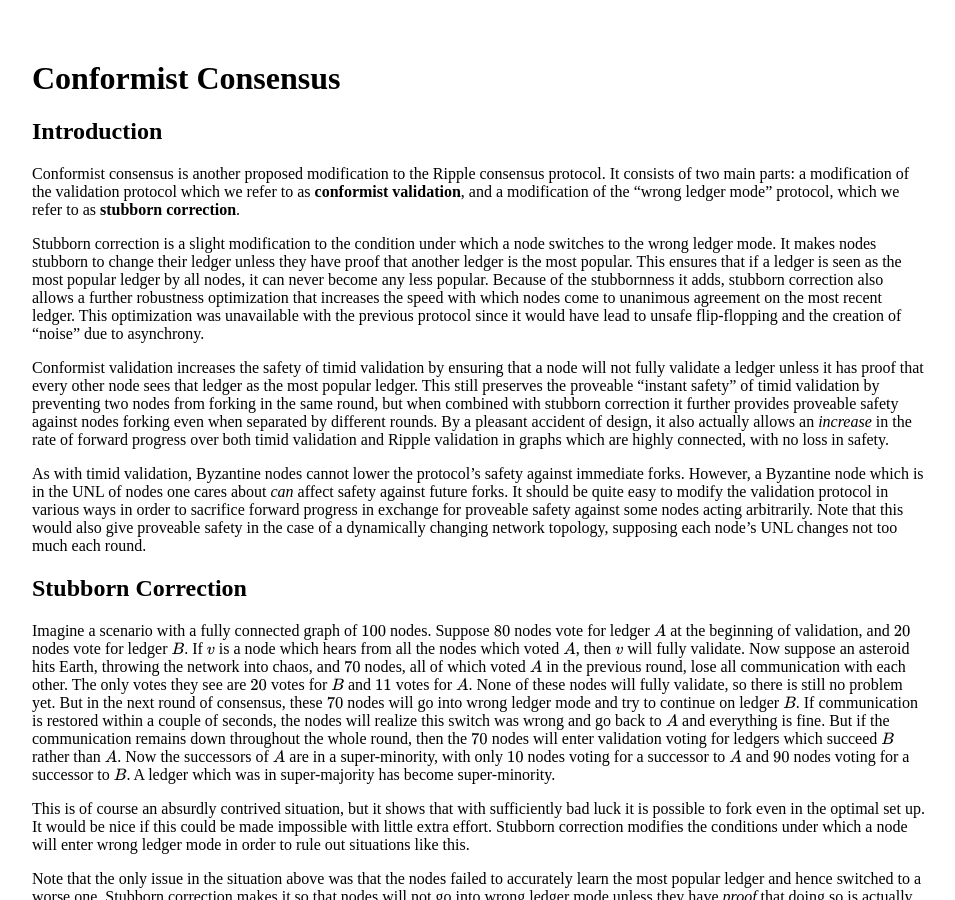
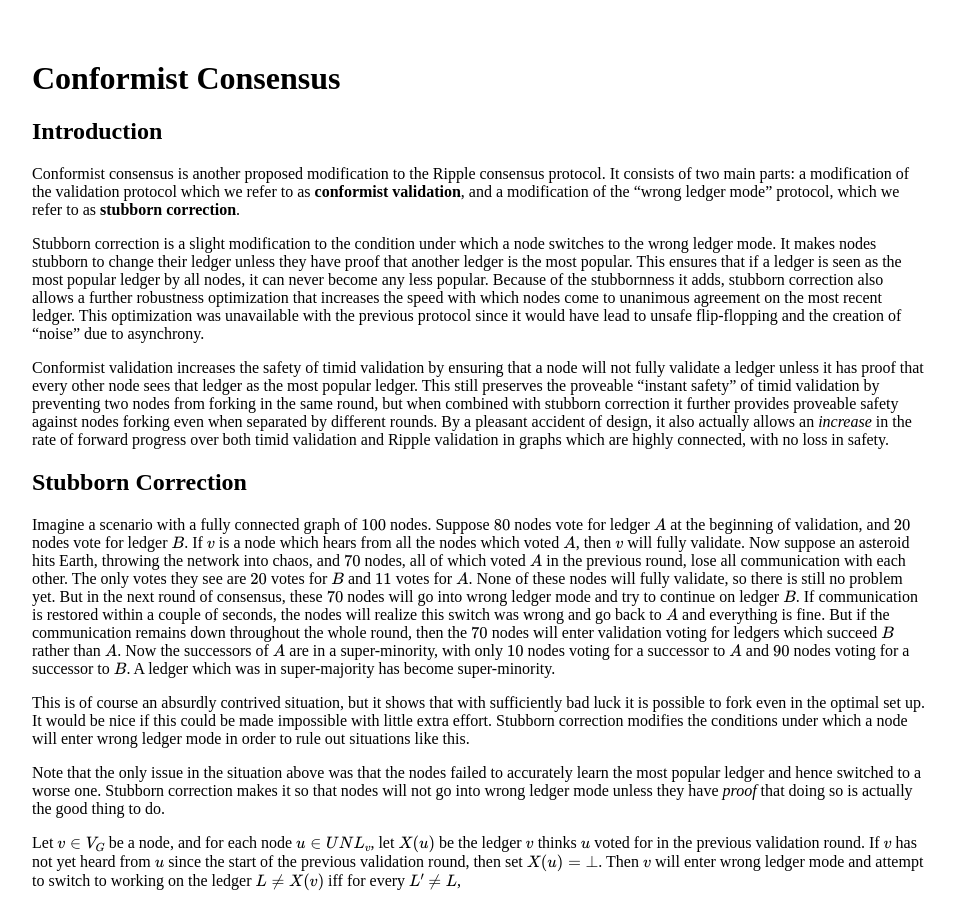
Before and after one commit to ChronusZ/chronusz.github.io, a Jekyll site: the page built from _posts/2017-07-02-conformist-consensus.md, in a window 1280 px wide and 900 px high. Shown: the whole window, without its empty margins (160-1115 px from the left). Built offline with Jekyll 4.4.1, drawn with Linux system fonts in a browser that asks for light colours; formulas are drawn with MathJax 3.

Commit message:
Update 2017-07-02-conformist-consensus.md

```diff
--- a/_posts/2017-07-02-conformist-consensus.md
+++ b/_posts/2017-07-02-conformist-consensus.md
@@ -14,8 +14,6 @@ Conformist consensus is another proposed modification to the Ripple consensus pr
 Stubborn correction is a slight modification to the condition under which a node switches to the wrong ledger mode. It makes nodes stubborn to change their ledger unless they have proof that another ledger is the most popular. This ensures that if a ledger is seen as the most popular ledger by all nodes, it can never become any less popular. Because of the stubbornness it adds, stubborn correction also allows a further robustness optimization that increases the speed with which nodes come to unanimous agreement on the most recent ledger. This optimization was unavailable with the previous protocol since it would have lead to unsafe flip-flopping and the creation of "noise" due to asynchrony.
 
 Conformist validation increases the safety of timid validation by ensuring that a node will not fully validate a ledger unless it has proof that every other node sees that ledger as the most popular ledger. This still preserves the proveable "instant safety" of timid validation by preventing two nodes from forking in the same round, but when combined with stubborn correction it further provides proveable safety against nodes forking even when separated by different rounds. By a pleasant accident of design, it also actually allows an *increase* in the rate of forward progress over both timid validation and Ripple validation in graphs which are highly connected, with no loss in safety.
-
-As with timid validation, Byzantine nodes cannot lower the protocol's safety against immediate forks. However, a Byzantine node which is in the UNL of nodes one cares about *can* affect safety against future forks. It should be quite easy to modify the validation protocol in various ways in order to sacrifice forward progress in exchange for proveable safety against some nodes acting arbitrarily. Note that this would also give proveable safety in the case of a dynamically changing network topology, supposing each node's UNL changes not too much each round.
 
 ## Stubborn Correction
 
```
